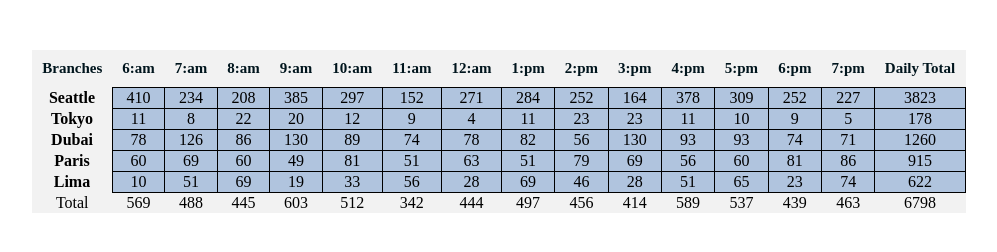
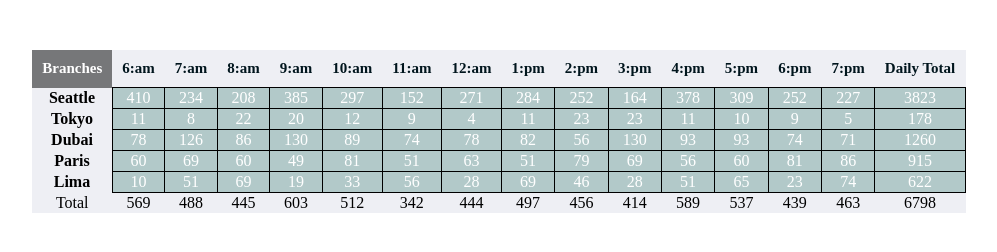
Before and after one commit to mrabdsaif/salmonCookies, a plain HTML site: page sales.html in a window 1280 px wide. In both pictures the pointer is over the element "Branches". Shown: the whole page, without its empty margins (141-1138 px from the left). Drawn offline with Linux system fonts and the light colour scheme.

Commit message:
lab07 Done

```diff
--- a/css/style.css
+++ b/css/style.css
@@ -1,7 +1,7 @@
 table{
     text-align: center;
     border-collapse: collapse;
-    background-color: rgb(211, 211, 211,0.3);
+    background-color: rgba(237, 238, 243, 0.9);
     margin: 50px auto;
 }
 table thead tr th  {
@@ -9,7 +9,19 @@ font-size: 15px;
 color: rgb(0, 21, 29);
 padding: 10px;
 }
+table thead tr th:hover  {
+    font-size: 15px;
+    color: rgb(255, 255, 255);
+    background-color: rgba(0, 0, 0, 0.5);
+    padding: 10px;
+    }
 table tbody td {
     border: 1px solid black;
-    background-color: lightsteelblue;
+    background-color: rgba(4, 92, 77, 0.26);
+    color: white;
 }
+table tbody td:hover {
+    border: 1px solid black;
+    background-color: rgba(0, 0, 0, 0.5);
+    color: white;
+}
```
